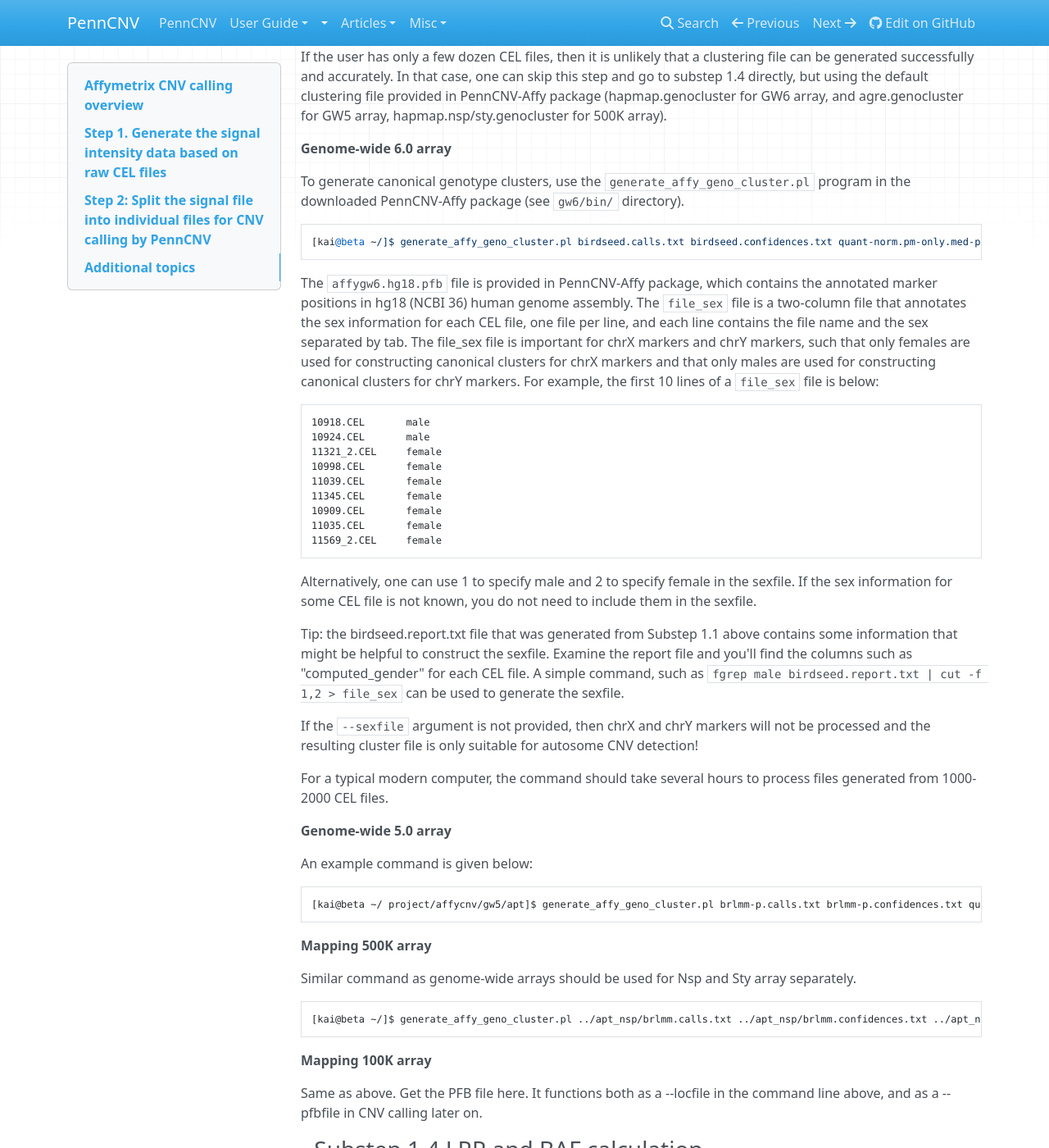
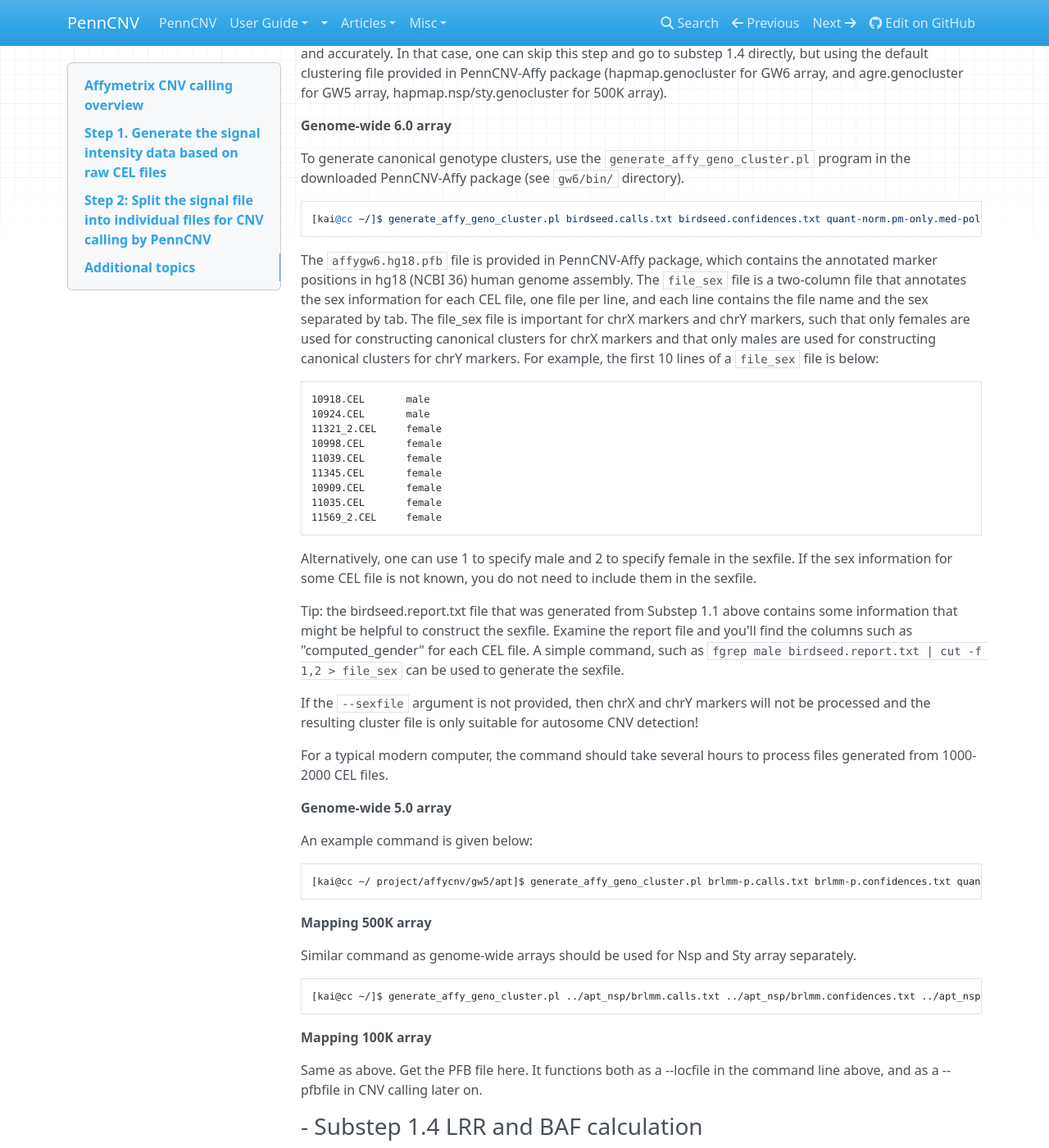
Before and after one commit to WGLab/PennCNV, an MkDocs documentation site: the page built from docs/user-guide/affy.md, in a window 1280 px wide and 1400 px high, scrolled down 3810 px. Shown: the whole window at 82% size. Built offline with MkDocs 1.6.1, drawn with Linux system fonts in a browser that asks for light colours; nearby versions of some CDN libraries; old or Windows-style settings are respelled for this version of MkDocs; some of the changed text lies outside the part shown.

Commit message:
Updated affy.md

````diff
--- a/docs/user-guide/affy.md
+++ b/docs/user-guide/affy.md
@@ -24,7 +24,9 @@
 
 Before performing this step, we need to download the library files for the genome-wide 6.0 array from http://www.affymetrix.com/Auth/support/downloads/library_files/genomewidesnp6_libraryfile.zip, and save the decompressed files to the lib/ directory. Several files in this directory, including a CDF file and a Birdseed model file, will be used in the genotype calling step.
 
-[kai@node126 ~/]$ apt-probeset-genotype -c lib/GenomeWideSNP_6.cdf -a birdseed --read-models-birdseed lib/GenomeWideSNP_6.birdseed.models --special-snps lib/GenomeWideSNP_6.specialSNPs --out-dir apt --cel-files listfile
+```
+[kai@cc ~/]$ apt-probeset-genotype -c lib/GenomeWideSNP_6.cdf -a birdseed --read-models-birdseed lib/GenomeWideSNP_6.birdseed.models --special-snps lib/GenomeWideSNP_6.specialSNPs --out-dir apt --cel-files listfile
+```
 
 The above command generates genotyping calls using all CEL files specified in the listfile, and generates several output files in the apt/ directory. The listfile contains a list of CEL file names, with one name per line, and with the first line being cel_files. The output files for this command include birdseed.confidences.txt, birdseed.report.txt and birdseed.calls.txt. In addition, a birdseed.report.txt file is generated, that will be helpful to infer sample gender to generate a sexfile (see Substep 1.3 below).
 
@@ -39,7 +41,7 @@
 For genome-wide 5.0 arrays, the command line is slightly different. First download the CDF and model files for GW5 array from http://www.affymetrix.com/Auth/support/downloads/library_files/genomewidesnp5_libraryfile_rev1.zip and http://www.affymetrix.com/Auth/support/downloads/library_files/GenomeWideSNP_5.r2.zip. Then save decompressed files to the lib/ directory.  There are several CDF files but we will need to use the GenomeWideSNP_5.Full.r2.cdf file. The genotype calling can be done using a command like this:
 
 ```
-[kai@node126 ~/]$ apt-probeset-genotype -c lib/GenomeWideSNP_5.Full.r2.cdf --chrX-snps lib/GenomeWideSNP_5.Full.chrx --read-models-brlmmp lib/GenomeWideSNP_5.models -a brlmm-p --out-dir apt --cel-files listfile
+[kai@cc ~/]$ apt-probeset-genotype -c lib/GenomeWideSNP_5.Full.r2.cdf --chrX-snps lib/GenomeWideSNP_5.Full.chrx --read-models-brlmmp lib/GenomeWideSNP_5.models -a brlmm-p --out-dir apt --cel-files listfile
 ```
 
 **Mapping 500K array**
@@ -47,7 +49,7 @@
 For Mapping 500K array set with Nsp and Sty arrays, the genotype calling and signal extraction need to be done separately for each array. The command for genotype calling should use brlmm (instead of brlmm-p) as the algorithm (this is the default algorithm). In addition, there is no need to specify the --read-models-brlmmp argument as shown above for Affy 5.0 arrays.
 
 ```
-[kai@beta ~/]$ apt-probeset-genotype -c lib/CD_Mapping250K_Nsp_rev4/Full/Mapping250K_Nsp/LibFiles/Mapping250K_Nsp.cdf --chrX-snps lib/affy500k/CD_Mapping250K_Nsp_rev4/Full/Mapping250K_Nsp/LibFiles/Mapping250K_Nsp.chrx --out-dir apt_nsp/ --cel-files list.nsp
+[kai@cc ~/]$ apt-probeset-genotype -c lib/CD_Mapping250K_Nsp_rev4/Full/Mapping250K_Nsp/LibFiles/Mapping250K_Nsp.cdf --chrX-snps lib/affy500k/CD_Mapping250K_Nsp_rev4/Full/Mapping250K_Nsp/LibFiles/Mapping250K_Nsp.chrx --out-dir apt_nsp/ --cel-files list.nsp
 ```
 
 As mentioned in the note above, if the program takes forever to run (during "computing prior" step), try to analyze only 500 samples and write the prior to a file (via --write-prior argument), then reanalyze the entire sample using --read-priors-brlmm argument to expedite the process.
@@ -69,7 +71,7 @@
 An example command is given below:
 
 ```
-[kai@node123 ~/]$ apt-probeset-summarize --cdf-file lib/GenomeWideSNP_6.cdf --analysis quant-norm.sketch=50000,pm-only,med-polish,expr.genotype=true --target-sketch lib/hapmap.quant-norm.normalization-target.txt --out-dir apt --cel-files listfile
+[kai@cc ~/]$ apt-probeset-summarize --cdf-file lib/GenomeWideSNP_6.cdf --analysis quant-norm.sketch=50000,pm-only,med-polish,expr.genotype=true --target-sketch lib/hapmap.quant-norm.normalization-target.txt --out-dir apt --cel-files listfile
 ```
 
 The above command read signal intensity values for PM probes in all the CEL files specified in listfile, apply quantile normalization to the values, apply median polish on the data, then generates signal intensity values for A and B allele for each SNP. The file hapmap.quant-norm.normalization-target.txt is provided in the PennCNV-Affy package: it is generated using all HapMap samples, as a reference quantile distribution to use in the normalization process, so that the quantile normalization procedures for different genotyping projects are more comparable to each other.
@@ -79,7 +81,7 @@
 For genome-wide 5.0 arrays, the target-sketch can be found in the libgw5/ directory. An example command is given below:
 
 ```
-[kai@node123 ~/]$ apt-probeset-summarize --cdf-file lib/GenomeWideSNP_5.Full.r2.cdf --analysis quant-norm.sketch=50000,pm-only,med-polish,expr.genotype=true --target-sketch libgw5/agre.quant-norm.normalization-target.txt --out-dir apt --cel-files listfile
+[kai@cc ~/]$ apt-probeset-summarize --cdf-file lib/GenomeWideSNP_5.Full.r2.cdf --analysis quant-norm.sketch=50000,pm-only,med-polish,expr.genotype=true --target-sketch libgw5/agre.quant-norm.normalization-target.txt --out-dir apt --cel-files listfile
 ```
 
 **Mapping 500K array**
@@ -87,7 +89,7 @@
 The signal extraction needs to be done for each array type separately. The pm-only option need to be used in --analysis argument since Mapping 500K array contains both PM and MM probes for each probe set.
 
 ```
-[kai@beta ~/]$ apt-probeset-summarize --cdf-file lib/affy500k/CD_Mapping250K_Nsp_rev4/Full/Mapping250K_Nsp/LibFiles/Mapping250K_Nsp.cdf --out-dir apt_nsp/ --cel-files list.nsp -a quant-norm.sketch=50000,pm-only,med-polish,expr.genotype=true --target-sketch lib/hapmap.nsp.quant-norm.normalization-target.txt
+[kai@cc ~/]$ apt-probeset-summarize --cdf-file lib/affy500k/CD_Mapping250K_Nsp_rev4/Full/Mapping250K_Nsp/LibFiles/Mapping250K_Nsp.cdf --out-dir apt_nsp/ --cel-files list.nsp -a quant-norm.sketch=50000,pm-only,med-polish,expr.genotype=true --target-sketch lib/hapmap.nsp.quant-norm.normalization-target.txt
 ```
 
 **Mapping 100K array**
@@ -113,7 +115,7 @@
 To generate canonical genotype clusters, use the `generate_affy_geno_cluster.pl` program in the downloaded PennCNV-Affy package (see `gw6/bin/` directory).
 
 ```
-[kai@beta ~/]$ generate_affy_geno_cluster.pl birdseed.calls.txt birdseed.confidences.txt quant-norm.pm-only.med-polish.expr.summary.txt -locfile ../lib/affygw6.hg18.pfb -sexfile file_sex -out gw6.genocluster
+[kai@cc ~/]$ generate_affy_geno_cluster.pl birdseed.calls.txt birdseed.confidences.txt quant-norm.pm-only.med-polish.expr.summary.txt -locfile ../lib/affygw6.hg18.pfb -sexfile file_sex -out gw6.genocluster
 ```
 
 The `affygw6.hg18.pfb` file is provided in PennCNV-Affy package, which contains the annotated marker positions in hg18 (NCBI 36) human genome assembly. The `file_sex` file is a two-column file that annotates the sex information for each CEL file, one file per line, and each line contains the file name and the sex separated by tab. The file_sex file is important for chrX markers and chrY markers, such that only females are used for constructing canonical clusters for chrX markers and that only males are used for constructing canonical clusters for chrY markers. For example, the first 10 lines of a `file_sex` file is below:
@@ -143,7 +145,7 @@
 An example command is given below:
 
 ```
-[kai@beta ~/ project/affycnv/gw5/apt]$ generate_affy_geno_cluster.pl brlmm-p.calls.txt brlmm-p.confidences.txt quant-norm.pm-only.med-polish.expr.summary.txt -locfile ../libgw5/affygw5.hg18.pfb -sexfile file_sex -out gw5.genocluster
+[kai@cc ~/ project/affycnv/gw5/apt]$ generate_affy_geno_cluster.pl brlmm-p.calls.txt brlmm-p.confidences.txt quant-norm.pm-only.med-polish.expr.summary.txt -locfile ../libgw5/affygw5.hg18.pfb -sexfile file_sex -out gw5.genocluster
 ```
 
 **Mapping 500K array**
@@ -151,7 +153,7 @@
 Similar command as genome-wide arrays should be used for Nsp and Sty array separately.
 
 ```
-[kai@beta ~/]$ generate_affy_geno_cluster.pl ../apt_nsp/brlmm.calls.txt ../apt_nsp/brlmm.confidences.txt ../apt_nsp/quant-norm.pm-only.med-polish.expr.summary.txt -locfile lib/affy500k.hg18.pfb -sexfile file_sex -out nsp.genocluster
+[kai@cc ~/]$ generate_affy_geno_cluster.pl ../apt_nsp/brlmm.calls.txt ../apt_nsp/brlmm.confidences.txt ../apt_nsp/quant-norm.pm-only.med-polish.expr.summary.txt -locfile lib/affy500k.hg18.pfb -sexfile file_sex -out nsp.genocluster
 ```
 
 **Mapping 100K array**
@@ -163,7 +165,7 @@
 This step use the allele-specific signal intensity measures generated from the last step to calculate the Log R Ratio (LRR) values and the B Allele Frequency (BAF) values for each marker in each individual. The normalize_affy_geno_cluster.pl program in the downloaded PennCNV-Affy package (see gw6/bin/ directory) is used:
 
 ```
-[kai@adenine ~/]$ normalize_affy_geno_cluster.pl gw6.genocluster quant-norm.pm-only.med-polish.expr.summary.txt -locfile ../lib/affygw6.hg18.pfb -out gw6.lrr_baf.txt
+[kai@cc ~/]$ normalize_affy_geno_cluster.pl gw6.genocluster quant-norm.pm-only.med-polish.expr.summary.txt -locfile ../lib/affygw6.hg18.pfb -out gw6.lrr_baf.txt
 ```
 
 The above command generates LRR and BAF values using the summary file generated in last step, and using a cluster file called gw6.genocluster generated in the last step. The location file specifies the chromosome position of each SNP or CN probe, and this information is printed in the output files as well to facilitate future data processing.
@@ -171,8 +173,6 @@
 For a typical modern computer, the command should take several hours to process files generated from 1000-2000 CEL files. A new tab-delimited file called gw6.lrr_baf.txt will be generated that contains one SNP per line and one sample per two columns (LRR column and BAF column).
 
 If the user does not have sufficient number of CEL files for the above substep 1.1 and 1.3, then you can alternatively use the default canonical clustering file provided in the PennCNV-Affy package. Right now several files are provided: hapmap.genocluster for GW6 arrays, agre.genocluster for GW5 arrays, and `affy500k.nsp.genocluster/affy500k.sty.genocluster` for Mapping 500K arrays. The results won't be optimal and are probably highly unreliable (the QC measures during PennCNV calling can give some clue on the signal-to-noise ratio of the resulting signal intensity files).
-
-
 
 ## Step 2: Split the signal file into individual files for CNV calling by PennCNV
 
@@ -211,8 +211,6 @@
 
 Please check the "CNV calling" section in the left menu bar in the webpage for additional explanations to the output files and log files on the CNV calls.
 
-
-
 ## Additional topics
 
 1. Number of CNV calls per individual
````
